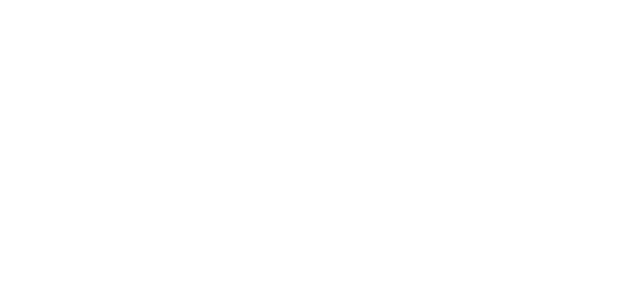
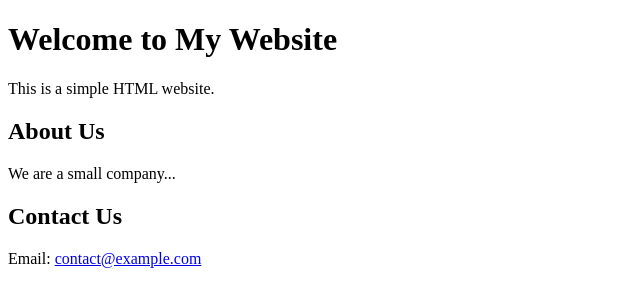
Before and after one commit to john-shalamon/coading, a plain HTML site: page index.html in a window 1280 px wide. Shown: the whole page, without its empty margins (0-640 px from the left). Drawn offline with Linux system fonts and the light colour scheme.

Commit message:
Update index.html

```diff
--- a/index.html
+++ b/index.html
@@ -7,3 +7,11 @@
     <!-- Your website content goes here -->
 </body>
 </html>
+<h1>Welcome to My Website</h1>
+<p>This is a simple HTML website.</p>
+
+<h2>About Us</h2>
+<p>We are a small company...</p>
+
+<h2>Contact Us</h2>
+<p>Email: <a href="mailto:contact@example.com">contact@example.com</a></p>
```
